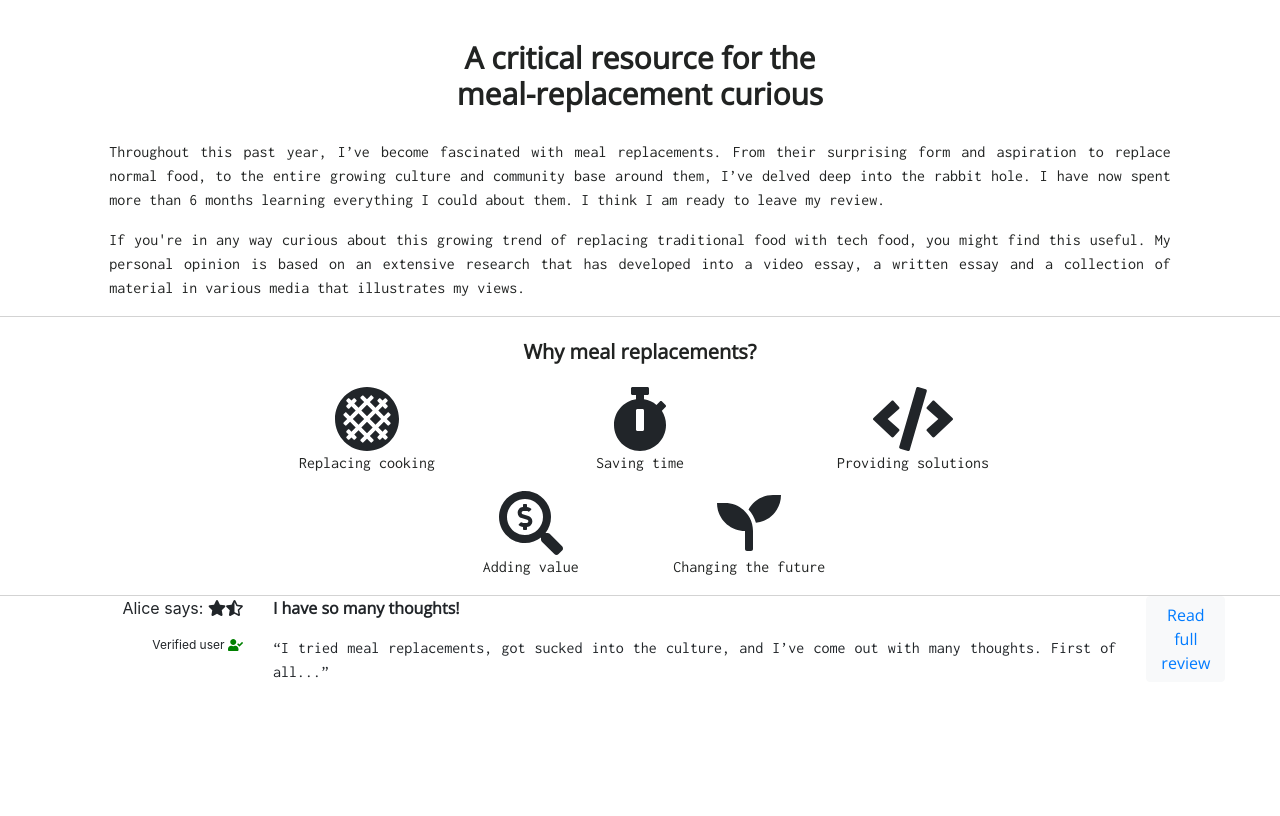
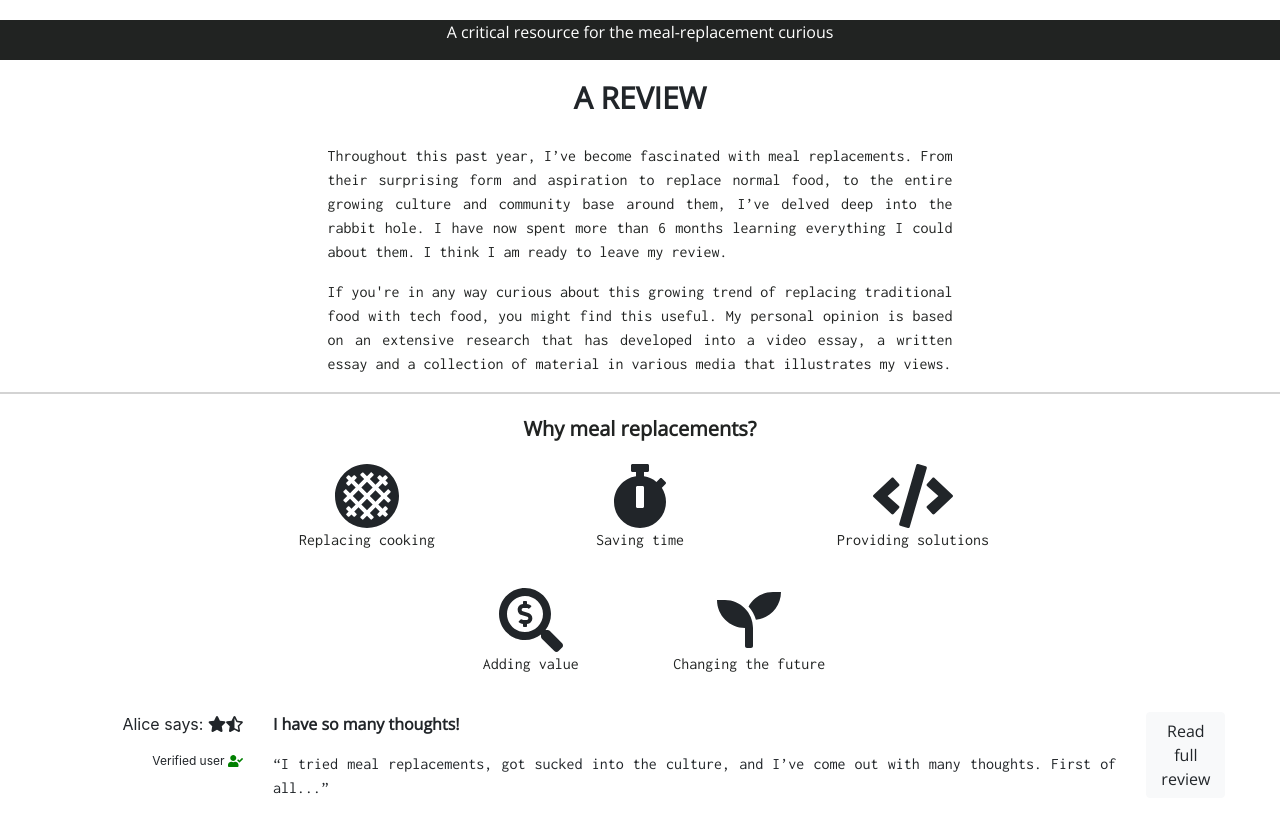
Before and after one commit to alicestrt/framesofreference, a Vue app: page / in a window 1280 px wide. Built offline with nearby package versions, Linux system fonts and the light colour scheme.

Commit message:
changes and stuff

```diff
--- a/package.json
+++ b/package.json
@@ -3,7 +3,7 @@
   "version": "0.1.0",
   "private": true,
   "scripts": {
-    "serve": "vue-cli-service serve",
+    "serve": "vue-cli-service serve --host 0.0.0.0",
     "build": "vue-cli-service build",
     "lint": "vue-cli-service lint"
   },
--- a/src/components/CookingCard.vue
+++ b/src/components/CookingCard.vue
@@ -107,9 +107,9 @@ export default {
             home_cooking: '<a href="https://www.washingtonpost.com/news/wonk/wp/2015/03/05/the-slow-death-of-the-home-cooked-meal/?noredirect=on&utm_term=.3da4866e460d" target="_blank">"Less than 60 percent of suppers served at home were actually cooked at home last year. Only 30 years ago, the percentage was closer to 75 percent."</a>',
             brain: '<a href="https://www.scientificamerican.com/article/cooking-up-bigger-brains/?redirect=1" target="_blank"> "Our hominid ancestors could never have eaten enough raw food to support our large, calorie-hungry brains, Richard Wrangham claims. The secret to our evolution, he says, is cooking" </a>',
             taskrabbit: '<img width="500" height="200" src="./media/topics/post-mom_economy/images/task.png"></img>',
-            cooking_timetoeat: '<iframe width="250" height="200" src="./media/topics/cooking/video/cooking.mp4"></iframe>',
+            cooking_timetoeat: '<video width="250" height="200" controls autoplay src="./media/topics/cooking/video/cooking.mp4"></video>',
             soylent_quote: '<img width="600" height="300" src="./media/topics/meal_replacement_brands/quotes/soylent2.png"></img>',
-            performance_timetoeat: '<iframe width="250" height="200" src="./media/topics/gender_in_food/video/making_huel.mp4"></iframe>',
+            performance_timetoeat: '<video width="250" height="200" controls autoplay src="./media/topics/gender_in_food/video/making_huel.mp4"></video>',
 
         }
     },
--- a/src/components/MenuBar.vue
+++ b/src/components/MenuBar.vue
@@ -1,12 +1,12 @@
 <template>
 <b-row class="mb-5-menu">
     <b-col md="8">
-      <b-button variant="light"><router-link to='/' class='routerlink'>Home</router-link></b-button>
-        <b-button variant="light"><router-link to='/about' class='routerlink'>About</router-link></b-button>
-        <b-button variant="light"><router-link to='/review' class='routerlink'>Review</router-link></b-button>
-  <!--      <b-button variant="light"><router-link to='/glossary' class='routerlink'>Glossary</router-link></b-button> -->
-        <b-button variant="light"><router-link to='/fulltext' class='routerlink'>Full text</router-link></b-button>
-        <b-button variant="light"><router-link to='/video' class='routerlink'>Video</router-link></b-button>
+      <b-button variant="light" to='/'>Home</b-button>
+        <b-button variant="light" to='/about'>About</b-button>
+        <b-button variant="light" to='/review'>Review</b-button>
+
+<b-button variant="light" to='/fulltext'>Full text</b-button>
+        <b-button variant="light" to='/video'>Video</b-button>
     </b-col>
 </b-row>
 </template>
--- a/src/components/SplashPage.vue
+++ b/src/components/SplashPage.vue
@@ -49,6 +49,8 @@ p {
   margin-top: 20px;
   font-family: 'Open Sans', sans-serif;
   color: #212322;
+
+
 }
 
 #read_full {
@@ -56,24 +58,52 @@ p {
   color: #212322;
 }
 
+#subtitle {
+  background-color: #212322;
+  color: white;
+  margin-top: 20px;
+  font-family: 'Open Sans', sans-serif;
+  font-size: 16px;
+  margin-bottom: 20px;
+}
+
+#review_title {
+  font-family: 'Open sans', sans-serif;
+  font-size: 30px;
+  font-weight: 800;
+  text-align: center;
+}
+
 .router-link {
   text-decoration: none;
   color: black;
 }
+
+.signs {
+  margin-bottom: 20px;
+}
+
+
 
 </style>
 
 <template>
 
 <div>
+
     <b-row align-h="center">
-        <b-col cols="4">
-            <h3>A critical resource for the meal-replacement curious</h3>
+        <b-col cols="12" id="subtitle">
+            <p style="text-align: center;">A critical resource for the meal-replacement curious</p>
         </b-col>
     </b-row>
     <!--end header -->
-    <b-row align-h="center" style="border-bottom: 1px solid #D3D3D3;">
-        <b-col cols="10" id="introduction">
+    <b-row align-h="center">
+      <b-col cols="4">
+        <h2 id='review_title'>A REVIEW</h2>
+      </b-col>
+    </b-row>
+    <b-row align-h="center" style="border-bottom: 2px solid #D3D3D3;">
+        <b-col cols="6" id="introduction">
             <p>
 
                 Throughout this past year, I’ve become fascinated with meal replacements. From their surprising form and aspiration to replace normal food, to the entire growing culture and community base around them, I’ve delved deep into the rabbit hole. I have now
@@ -90,6 +120,7 @@ p {
     </b-row>
 
     <!--end introduction -->
+    <div class='signs'>
 <b-row align-h="center">
   <b-col cols="3" id="why">
   Why meal replacements?
@@ -115,10 +146,11 @@ p {
             </p>
         </b-col>
     </b-row>
+  </div>
     <!-- end first row of icons-->
 
 
-    <b-row align-h="center">
+    <b-row align-h="center" class="signs">
         <b-col cols="2" style="text-align:center;">
             <font-awesome-icon icon="search-dollar" size="4x" />
             <p id="icon-text" style="text-align:center;">
@@ -134,7 +166,7 @@ p {
     </b-row>
     <!-- end second row of icons-->
 
-    <b-row align-h="center" style="border-top: 1px solid #D3D3D3;">
+    <b-row align-h="center" style="border-top: 2px solid #D3D3D3 margin-top: 10px; ">
         <b-col cols="2" id="review_end">
             <p style="text-align: right;">
                 Alice says:
@@ -155,8 +187,8 @@ p {
             </p>
         </b-col>
         <b-col cols="1" id="read_full">
-            <b-button variant="light">
-                <router-link to='/review'>Read full review</router-link>
+            <b-button variant="light" to='/review'>
+              Read full review
             </b-button>
 
 
--- a/src/components/ValueCard.vue
+++ b/src/components/ValueCard.vue
@@ -80,7 +80,7 @@ export default {
 
             post_mom_economy: '<iframe src="https://imgur.com/i1w6ztH"></iframe>',
             lot_2046: '<a href="https://www.lot2046.com/">LOT is a subscription-based service which distributes a basic set of clothing, footwear, essential self-care products, accessories, and media content.</a>',
-            purpose_timetoeat: '<img  width="300" height="200" src="/media/topics/meal_replacement_products/video/unlike_food.mp4"></img>',
+            purpose_timetoeat: '<img width="300" height="200" src="./media/topics/meal_replacement_products/video/unlike_food.mp4"></img>',
 
         }
     },
--- a/src/components/VideoPage.vue
+++ b/src/components/VideoPage.vue
@@ -28,12 +28,12 @@ h3 {
     <MenuBar/>
     <b-row align-h="center">
         <b-col cols="4">
-            <h3>Is it time to eat, or is there no more time to eat</h3>
+            <h3>Is it time to eat, or is there no more time to eat?</h3>
         </b-col>
     </b-row>
     <b-row align-h="center">
         <b-col cols="6" text-center>
-          <iframe width="860" height="515" src="https://www.youtube.com/embed/xzhw2rbroig" frameborder="0" allow="accelerometer; autoplay; encrypted-media; gyroscope; picture-in-picture" allowfullscreen></iframe>
+          <iframe width="860" height="515" src="https://www.youtube.com/embed/S-maUIUAC3I" frameborder="0" allow="accelerometer; autoplay; encrypted-media; gyroscope; picture-in-picture" allowfullscreen></iframe>
         </b-col>
     </b-row>
 </div>
```
Also changed, not shown: src/components/SolutionsCard.vue (+14 -8 lines), src/components/TimeCard.vue (+7 -4 lines).
